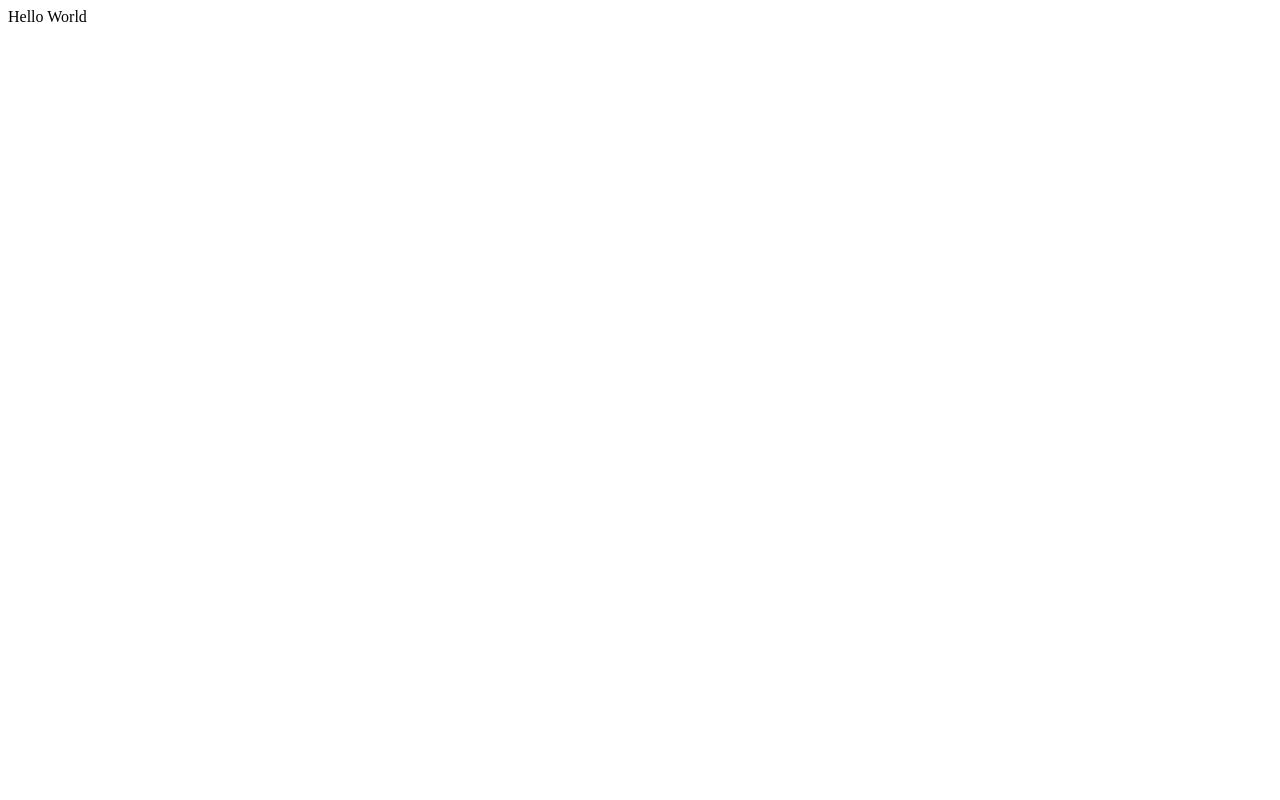
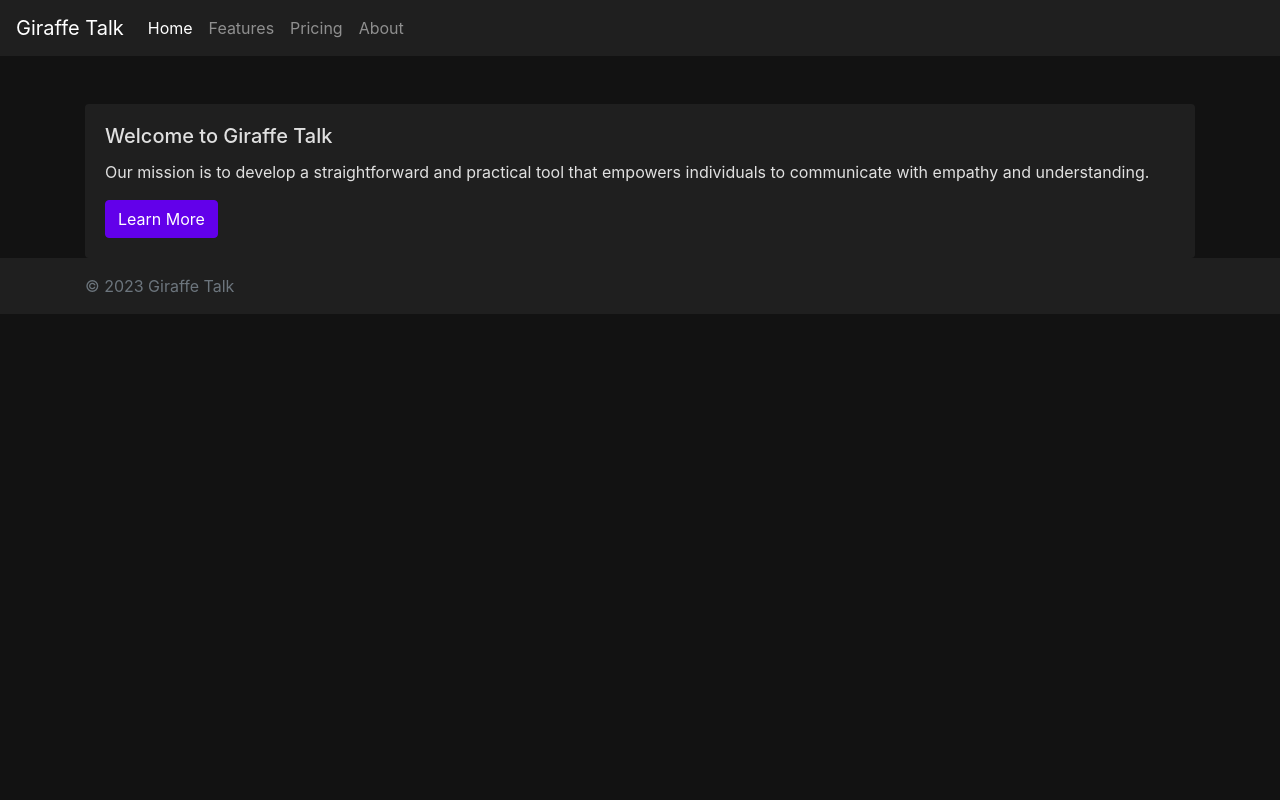
Before and after one commit to rpurinton/nvc-tool, a PHP site: page / in a window 1280 px wide. Before the commit the page is almost empty. Run offline with PHP 8.4, Linux system fonts and the light colour scheme; some libraries are stand-ins or nearby versions.

Commit message:
Update index.php

```diff
--- a/index.php
+++ b/index.php
@@ -1,2 +1,110 @@
-<?php
-echo("Hello World");
+<!DOCTYPE html>
+<html lang="en">
+
+<head>
+    <meta charset="UTF-8">
+    <meta name="viewport" content="width=device-width, initial-scale=1.0">
+    <meta name="description" content="Our mission is to develop a straightforward and practical tool that empowers individuals to communicate with empathy and understanding. We're committed to enhancing interpersonal connections by providing an accessible resource for applying Nonviolent Communication principles in everyday interactions. Our vision is to foster a world where communication is guided by empathy and understanding, leading to more meaningful connections and mutual respect. By promoting the principles of Nonviolent Communication, we aim to inspire positive change in how individuals interact and resolve conflicts. Our values are centered around empathy, respect, simplicity, and accessibility. We believe in creating tools that enable compassionate communication, honoring diverse perspectives, and providing a straightforward and effective user experience for all. Our goal is to create a user-friendly tool that empowers individuals to enhance their communication skills by implementing Nonviolent Communication principles. We aim to provide valuable features such as real-time translation and communication style insights, enabling users to improve their interactions and build more empathetic connections.">
+    <meta name="keywords" content="Giraffe Talk, Nonviolent Communication, empathy, understanding, interpersonal connections, communication skills, real-time translation, communication style insights, compassionate communication, conflict resolution, mutual respect">
+    <meta name="author" content="Giraffe Talk Team">
+    <title>Giraffe Talk (Alpha)</title>
+    <link rel="apple-touch-icon" sizes="180x180" href="/assets/favicon/apple-touch-icon.png">
+    <link rel="icon" type="image/png" sizes="32x32" href="/assets/favicon/favicon-32x32.png">
+    <link rel="icon" type="image/png" sizes="16x16" href="/assets/favicon/favicon-16x16.png">
+    <link rel="manifest" href="/assets/favicon/site.webmanifest">
+    <link rel="mask-icon" href="/assets/favicon/safari-pinned-tab.svg" color="#5bbad5">
+    <link rel="shortcut icon" href="/assets/favicon/favicon.ico">
+    <meta name="apple-mobile-web-app-title" content="Giraffe Talk">
+    <meta name="application-name" content="Giraffe Talk">
+    <meta name="msapplication-TileColor" content="#00aba9">
+    <meta name="msapplication-config" content="/assets/favicon/browserconfig.xml">
+    <meta name="theme-color" content="#ffffff">
+
+    <!-- Bootstrap CSS -->
+    <link href="https://stackpath.bootstrapcdn.com/bootstrap/4.5.2/css/bootstrap.min.css" rel="stylesheet">
+    <!-- MDI Icons -->
+    <link href="https://cdn.materialdesignicons.com/5.4.55/css/materialdesignicons.min.css" rel="stylesheet">
+    <!-- Custom CSS for Dark Mode -->
+    <style>
+        body {
+            background-color: #121212;
+            color: #e0e0e0;
+        }
+
+        .navbar,
+        .footer {
+            background-color: #1f1f1f;
+        }
+
+        .card {
+            background-color: #1f1f1f;
+            border: none;
+        }
+
+        .card-title,
+        .card-text {
+            color: #e0e0e0;
+        }
+
+        .btn-primary {
+            background-color: #6200ea;
+            border-color: #6200ea;
+        }
+
+        .btn-primary:hover {
+            background-color: #3700b3;
+            border-color: #3700b3;
+        }
+    </style>
+</head>
+
+<body>
+    <!-- Example Navbar -->
+    <nav class="navbar navbar-expand-lg navbar-dark">
+        <a class="navbar-brand" href="#">Giraffe Talk</a>
+        <button class="navbar-toggler" type="button" data-toggle="collapse" data-target="#navbarNav" aria-controls="navbarNav" aria-expanded="false" aria-label="Toggle navigation">
+            <span class="navbar-toggler-icon"></span>
+        </button>
+        <div class="collapse navbar-collapse" id="navbarNav">
+            <ul class="navbar-nav">
+                <li class="nav-item active">
+                    <a class="nav-link" href="#">Home <span class="sr-only">(current)</span></a>
+                </li>
+                <li class="nav-item">
+                    <a class="nav-link" href="#">Features</a>
+                </li>
+                <li class="nav-item">
+                    <a class="nav-link" href="#">Pricing</a>
+                </li>
+                <li class="nav-item">
+                    <a class="nav-link" href="#">About</a>
+                </li>
+            </ul>
+        </div>
+    </nav>
+
+    <!-- Example Content -->
+    <div class="container mt-5">
+        <div class="card">
+            <div class="card-body">
+                <h5 class="card-title">Welcome to Giraffe Talk</h5>
+                <p class="card-text">Our mission is to develop a straightforward and practical tool that empowers individuals to communicate with empathy and understanding.</p>
+                <a href="#" class="btn btn-primary">Learn More</a>
+            </div>
+        </div>
+    </div>
+
+    <!-- Example Footer -->
+    <footer class="footer mt-auto py-3">
+        <div class="container">
+            <span class="text-muted">© 2023 Giraffe Talk</span>
+        </div>
+    </footer>
+
+    <!-- Bootstrap JS and dependencies -->
+    <script src="https://code.jquery.com/jquery-3.5.1.slim.min.js"></script>
+    <script src="https://cdn.jsdelivr.net/npm/@popperjs/core@2.5.4/dist/umd/popper.min.js"></script>
+    <script src="https://stackpath.bootstrapcdn.com/bootstrap/4.5.2/js/bootstrap.min.js"></script>
+</body>
+
+</html>
```
